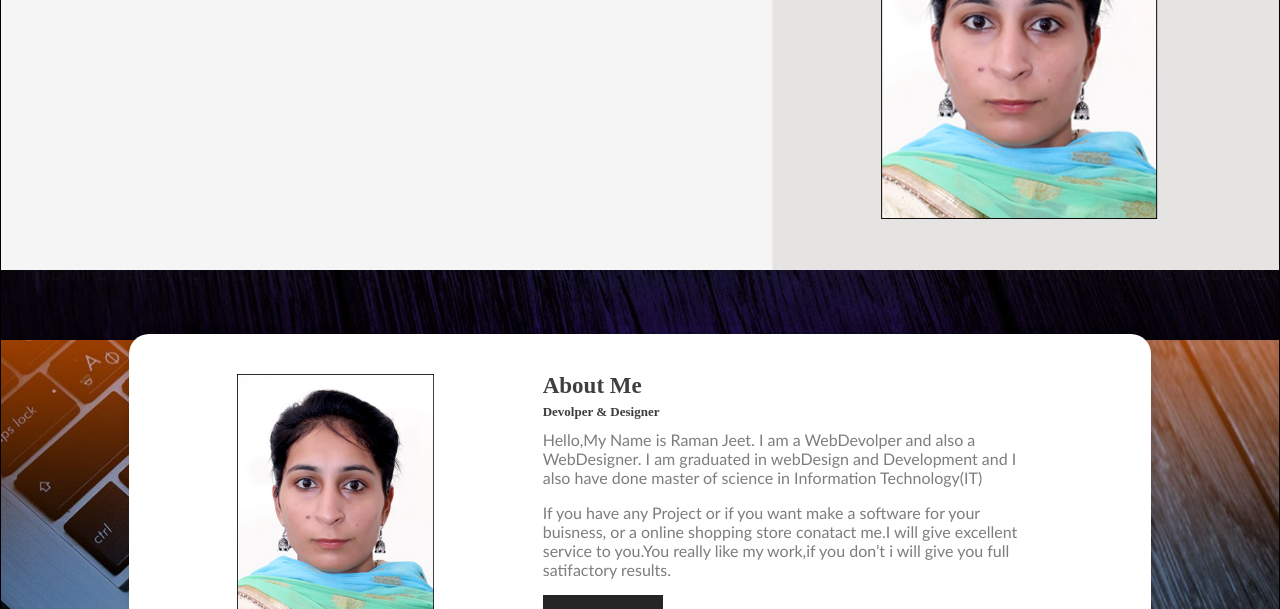
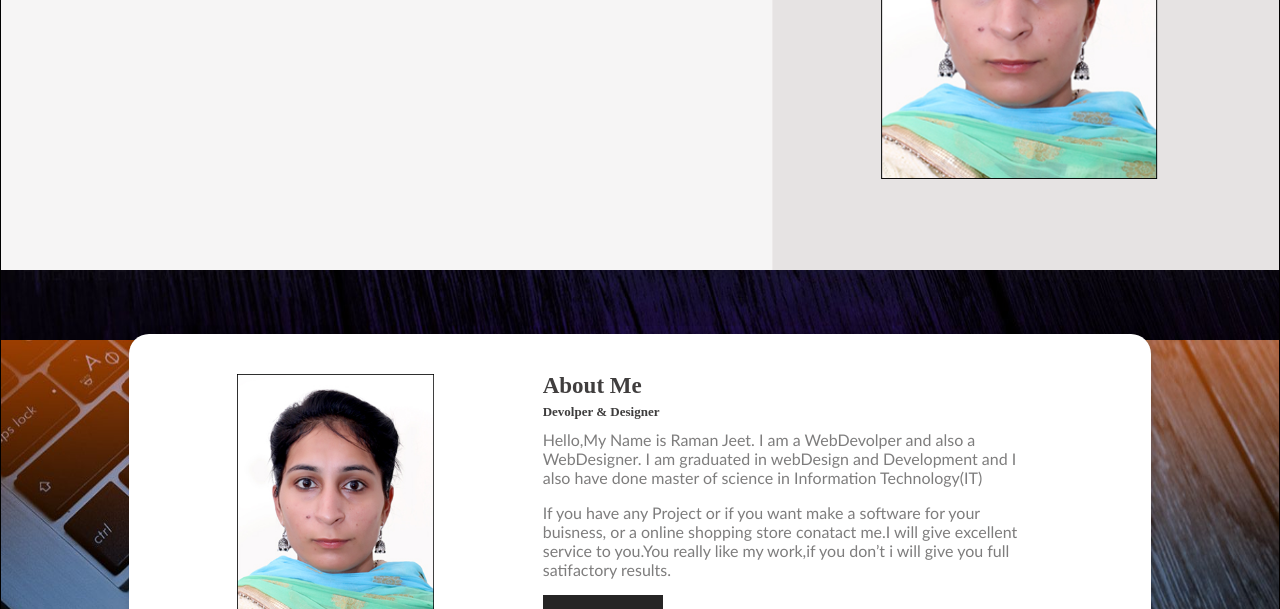
Before and after one commit to SummerWork2021/webdesign-and-development.github.io, a plain HTML site: page index.html in a window 1280 px wide. Shown: the part 491-1100 px from the top of the page. Drawn offline with nearby package versions, Linux system fonts and the light colour scheme; files whose address does not match are found by name.

Commit message:
Add files via upload

```diff
--- a/style.css
+++ b/style.css
@@ -64,7 +64,7 @@ nav ul li a{
 .model{
 	height:350px;
 	position:absolute;
-	bottom:90px;
+	bottom:130px;
 	left:85%;
 	transform: translateX(-75%);
 }
```
